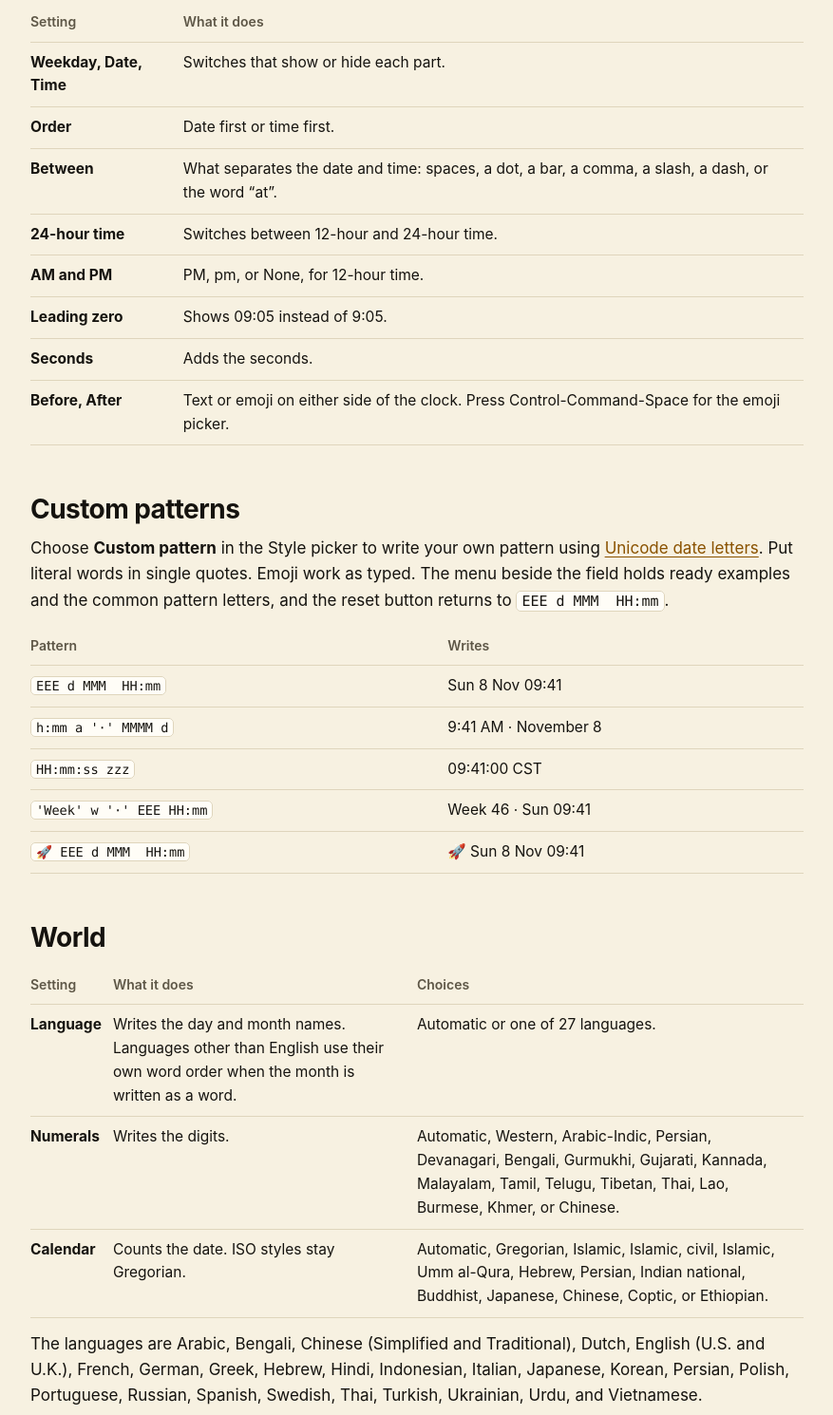
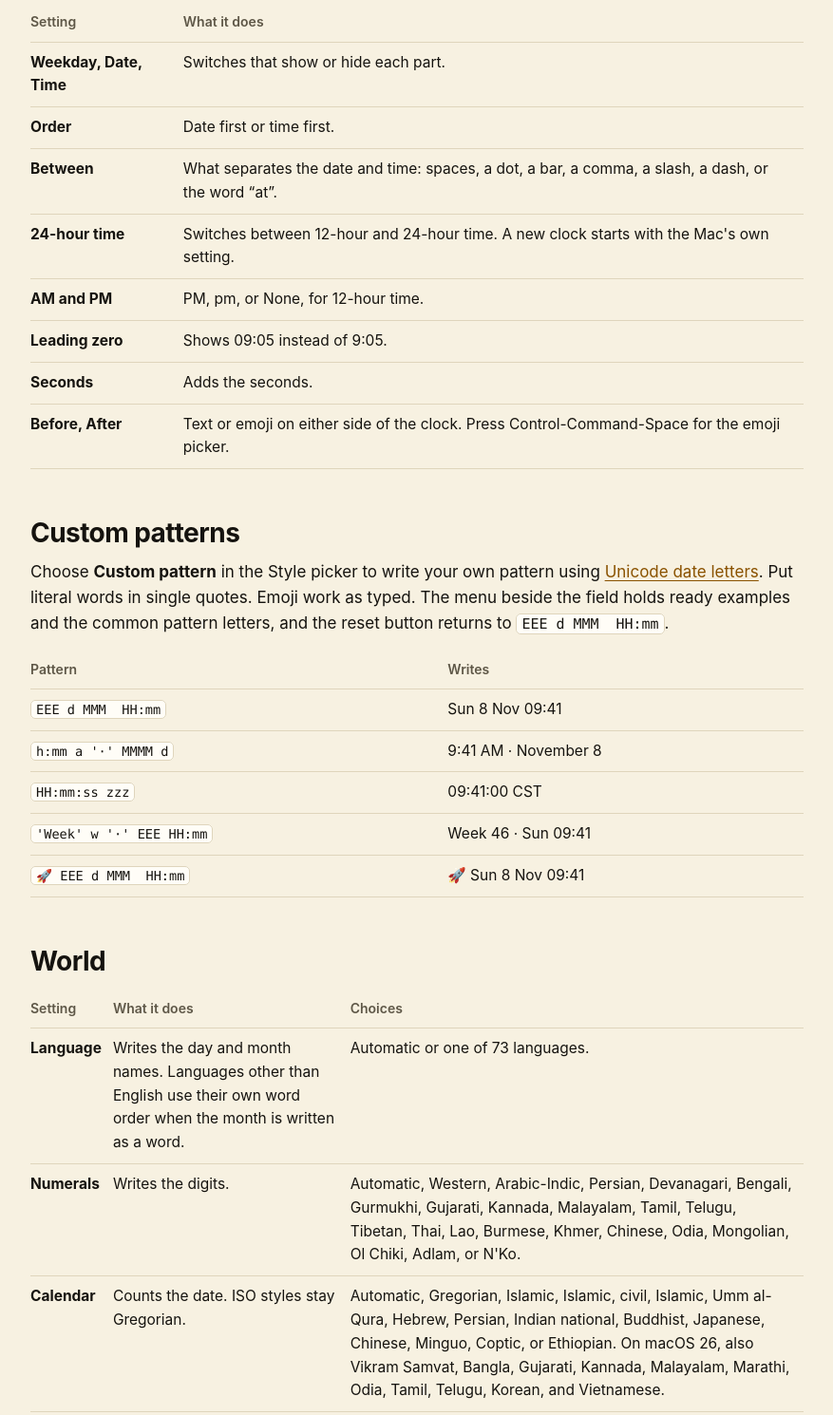
Before and after one commit to dcadolph/fuginaut, a plain HTML site: page site/docs.html in a window 1280 px wide. Shown: the part 1979-3469 px from the top of the page at 95% size, without its empty margins (354-1231 px from the left). Drawn offline with Linux system fonts and the light colour scheme.

Commit message:
List the new languages, numerals, and calendars on the site

```diff
--- a/site/docs.html
+++ b/site/docs.html
@@ -118,7 +118,7 @@
   <tr><td><b>Weekday, Date, Time</b></td><td>Switches that show or hide each part.</td></tr>
   <tr><td><b>Order</b></td><td>Date first or time first.</td></tr>
   <tr><td><b>Between</b></td><td>What separates the date and time: spaces, a dot, a bar, a comma, a slash, a dash, or the word &ldquo;at&rdquo;.</td></tr>
-  <tr><td><b>24-hour time</b></td><td>Switches between 12-hour and 24-hour time.</td></tr>
+  <tr><td><b>24-hour time</b></td><td>Switches between 12-hour and 24-hour time. A new clock starts with the Mac's own setting.</td></tr>
   <tr><td><b>AM and PM</b></td><td>PM, pm, or None, for 12-hour time.</td></tr>
   <tr><td><b>Leading zero</b></td><td>Shows 09:05 instead of 9:05.</td></tr>
   <tr><td><b>Seconds</b></td><td>Adds the seconds.</td></tr>
@@ -143,9 +143,9 @@
 <h2>World</h2>
 <table>
   <tr><th>Setting</th><th>What it does</th><th>Choices</th></tr>
-  <tr><td><b>Language</b></td><td>Writes the day and month names. Languages other than English use their own word order when the month is written as a word.</td><td>Automatic or one of 27 languages.</td></tr>
-  <tr><td><b>Numerals</b></td><td>Writes the digits.</td><td>Automatic, Western, Arabic-Indic, Persian, Devanagari, Bengali, Gurmukhi, Gujarati, Kannada, Malayalam, Tamil, Telugu, Tibetan, Thai, Lao, Burmese, Khmer, or Chinese.</td></tr>
-  <tr><td><b>Calendar</b></td><td>Counts the date. ISO styles stay Gregorian.</td><td>Automatic, Gregorian, Islamic, Islamic, civil, Islamic, Umm al-Qura, Hebrew, Persian, Indian national, Buddhist, Japanese, Chinese, Coptic, or Ethiopian.</td></tr>
+  <tr><td><b>Language</b></td><td>Writes the day and month names. Languages other than English use their own word order when the month is written as a word.</td><td>Automatic or one of 73 languages.</td></tr>
+  <tr><td><b>Numerals</b></td><td>Writes the digits.</td><td>Automatic, Western, Arabic-Indic, Persian, Devanagari, Bengali, Gurmukhi, Gujarati, Kannada, Malayalam, Tamil, Telugu, Tibetan, Thai, Lao, Burmese, Khmer, Chinese, Odia, Mongolian, Ol Chiki, Adlam, or N'Ko.</td></tr>
+  <tr><td><b>Calendar</b></td><td>Counts the date. ISO styles stay Gregorian.</td><td>Automatic, Gregorian, Islamic, Islamic, civil, Islamic, Umm al-Qura, Hebrew, Persian, Indian national, Buddhist, Japanese, Chinese, Minguo, Coptic, or Ethiopian. On macOS 26, also Vikram Samvat, Bangla, Gujarati, Kannada, Malayalam, Marathi, Odia, Tamil, Telugu, Korean, and Vietnamese.</td></tr>
 </table>
 <p>The languages are Arabic, Bengali, Chinese (Simplified and Traditional), Dutch, English (U.S. and U.K.), French, German, Greek, Hebrew, Hindi, Indonesian, Italian, Japanese, Korean, Persian, Polish, Portuguese, Russian, Spanish, Swedish, Thai, Turkish, Ukrainian, Urdu, and Vietnamese.</p>
 </section>
```
Also changed, not shown: site/index.html (+4 -3 lines).
